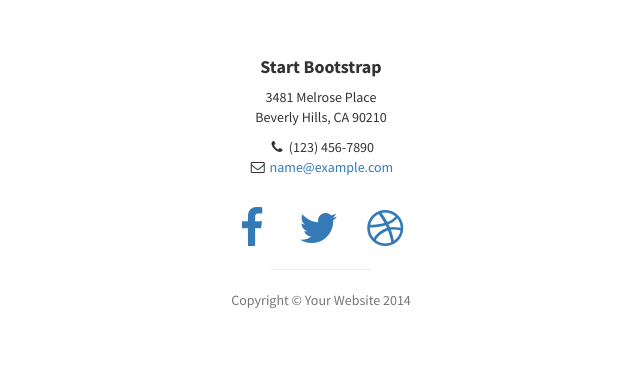
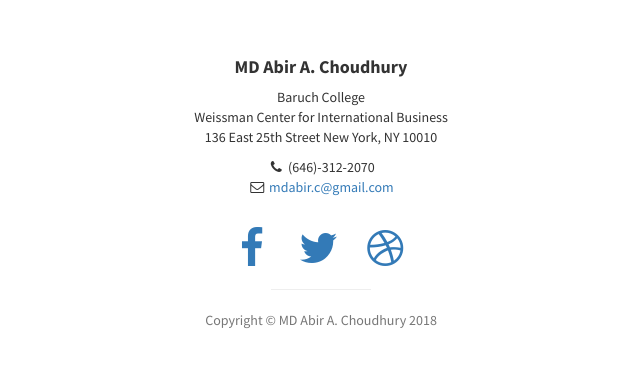
Before and after one commit to SaberMDAbir/SaberMDAbir.github.io, a plain HTML site: page index.html in a window 1280 px wide. Shown: the part 3274-3640 px from the top of the page, without its empty margins (319-959 px from the left). Drawn offline with Linux system fonts and the light colour scheme.

Commit message:
fized issues in contacts

```diff
--- a/index.html
+++ b/index.html
@@ -231,13 +231,14 @@
         <div class="container">
             <div class="row">
                 <div class="col-lg-10 col-lg-offset-1 text-center">
-                    <h4><strong>Start Bootstrap</strong>
+                    <h4><strong>MD Abir A. Choudhury</strong>
                     </h4>
-                    <p>3481 Melrose Place
-                        <br>Beverly Hills, CA 90210</p>
+                    <p>Baruch College
+                        <br>Weissman Center for International Business
+                        <br>136 East 25th Street New York, NY 10010</p>
                     <ul class="list-unstyled">
-                        <li><i class="fa fa-phone fa-fw"></i> (123) 456-7890</li>
-                        <li><i class="fa fa-envelope-o fa-fw"></i> <a href="mailto:name@example.com">name@example.com</a>
+                        <li><i class="fa fa-phone fa-fw"></i> (646)-312-2070</li>
+                        <li><i class="fa fa-envelope-o fa-fw"></i> <a href="mailto:name@example.com">mdabir.c@gmail.com</a>
                         </li>
                     </ul>
                     <br>
@@ -253,7 +254,7 @@
                         </li>
                     </ul>
                     <hr class="small">
-                    <p class="text-muted">Copyright &copy; Your Website 2014</p>
+                    <p class="text-muted">Copyright &copy; MD Abir A. Choudhury 2018</p>
                 </div>
             </div>
         </div>
```
